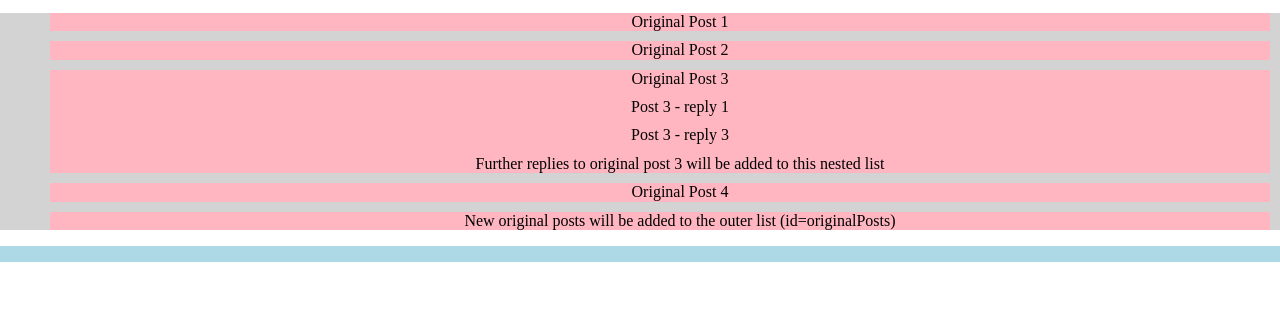
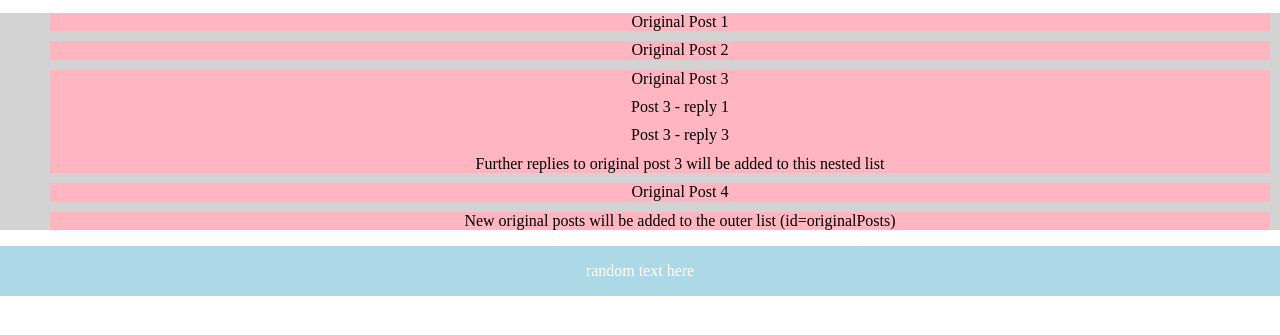
Before and after one commit to cxs505/Totally_Legit_Twitter, a plain HTML site: page Client/index.html in a window 1280 px wide. Shown: the part 133-468 px from the top of the page. Drawn offline with nearby package versions, Linux system fonts and the light colour scheme.

Commit message:
random text added 2

```diff
--- a/Client/index.html
+++ b/Client/index.html
@@ -53,7 +53,7 @@
         </div>
     </main>
     <footer>
-        <p></p>
+        <p>random text here</p>
     </footer>
 </body>
 </html>
```
